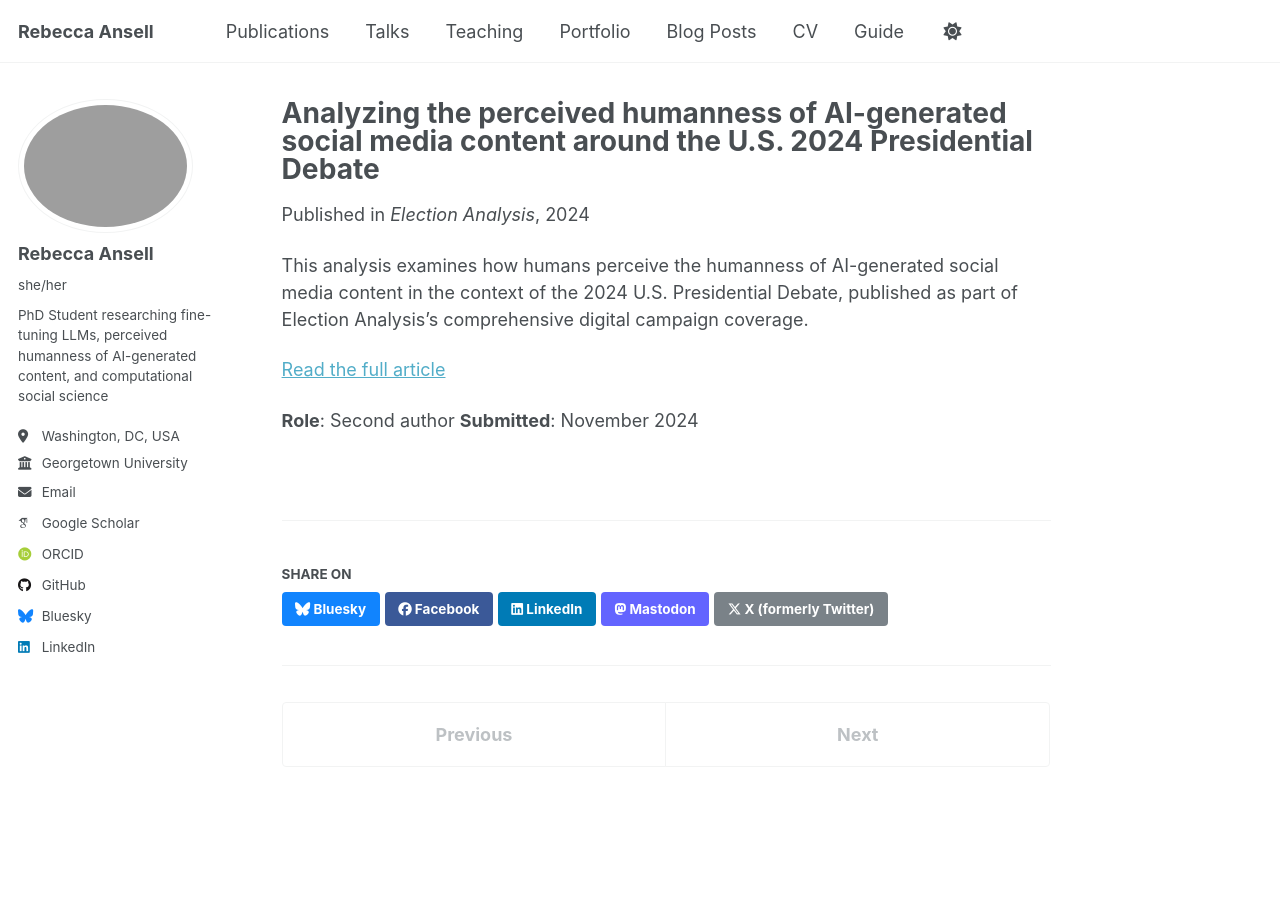
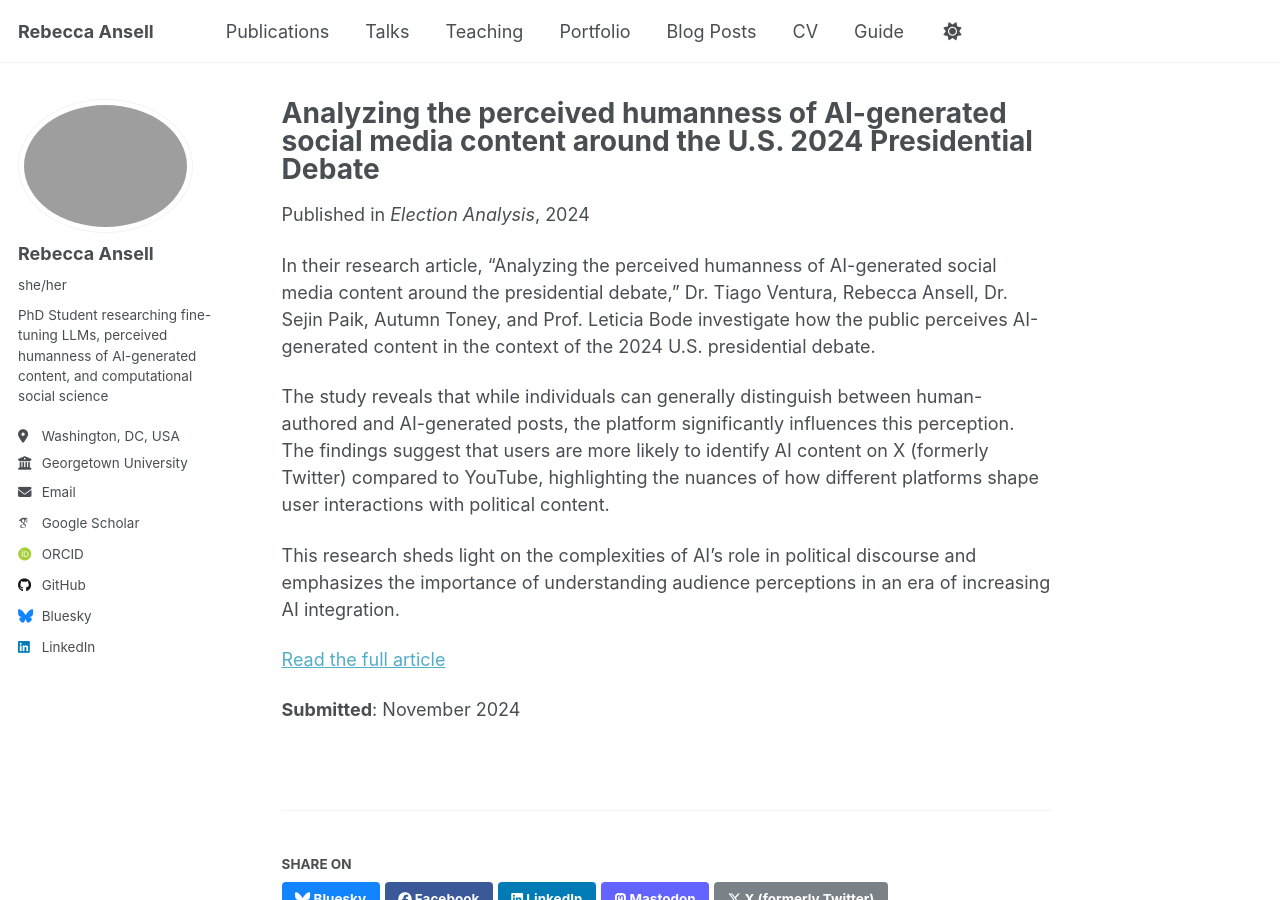
Before and after one commit to rebeccaansell/rebeccaansell.github.io, a Jekyll site: the page built from _publications/2024-humanness-presidential-debate.md, in a window 1280 px wide and 900 px high. Built offline with Jekyll 4.4.1, drawn with Linux system fonts in a browser that asks for light colours; some web fonts are replaced; a script that is not in the unit is left out.

Commit message:
Update humanness publication summary and author list

```diff
--- a/_publications/2024-humanness-presidential-debate.md
+++ b/_publications/2024-humanness-presidential-debate.md
@@ -5,15 +5,18 @@ category: manuscripts
 permalink: /publication/2024-humanness-presidential-debate
 date: 2024-11-01
 venue: 'Election Analysis'
-authors: 'Rebecca Ansell (second author)'
-excerpt: 'Analyzing the perceived humanness of AI-generated social media content around the presidential debate'
+authors: 'Dr. Tiago Ventura, Rebecca Ansell, Dr. Sejin Paik, Autumn Toney, Prof. Leticia Bode'
+excerpt: 'Examining how platform context shapes perceptions of AI-generated political content during the 2024 U.S. presidential debate'
 status: 'Published'
 external_link: 'https://www.electionanalysis.ws/us/president2024/section-6-digital-campaign/how-human-analyzing-the-perceived-humanness-of-ai-generated-social-media-content-around-the-u-s-2024-presidential-debate/'
 ---
 
-This analysis examines how humans perceive the humanness of AI-generated social media content in the context of the 2024 U.S. Presidential Debate, published as part of Election Analysis's comprehensive digital campaign coverage.
+In their research article, "Analyzing the perceived humanness of AI-generated social media content around the presidential debate," Dr. Tiago Ventura, Rebecca Ansell, Dr. Sejin Paik, Autumn Toney, and Prof. Leticia Bode investigate how the public perceives AI-generated content in the context of the 2024 U.S. presidential debate.
+
+The study reveals that while individuals can generally distinguish between human-authored and AI-generated posts, the platform significantly influences this perception. The findings suggest that users are more likely to identify AI content on X (formerly Twitter) compared to YouTube, highlighting the nuances of how different platforms shape user interactions with political content.
+
+This research sheds light on the complexities of AI's role in political discourse and emphasizes the importance of understanding audience perceptions in an era of increasing AI integration.
 
 [Read the full article](https://www.electionanalysis.ws/us/president2024/section-6-digital-campaign/how-human-analyzing-the-perceived-humanness-of-ai-generated-social-media-content-around-the-u-s-2024-presidential-debate/)
 
-**Role**: Second author
 **Submitted**: November 2024
```
